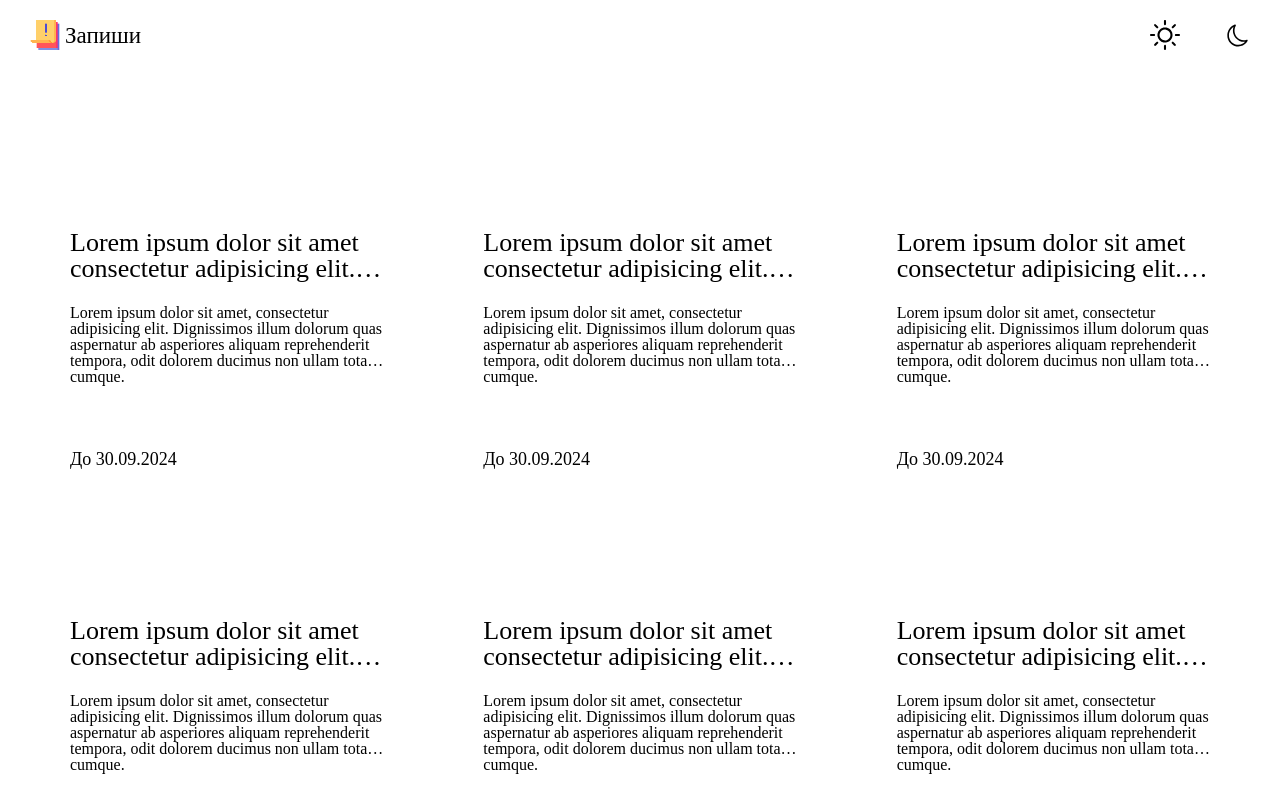
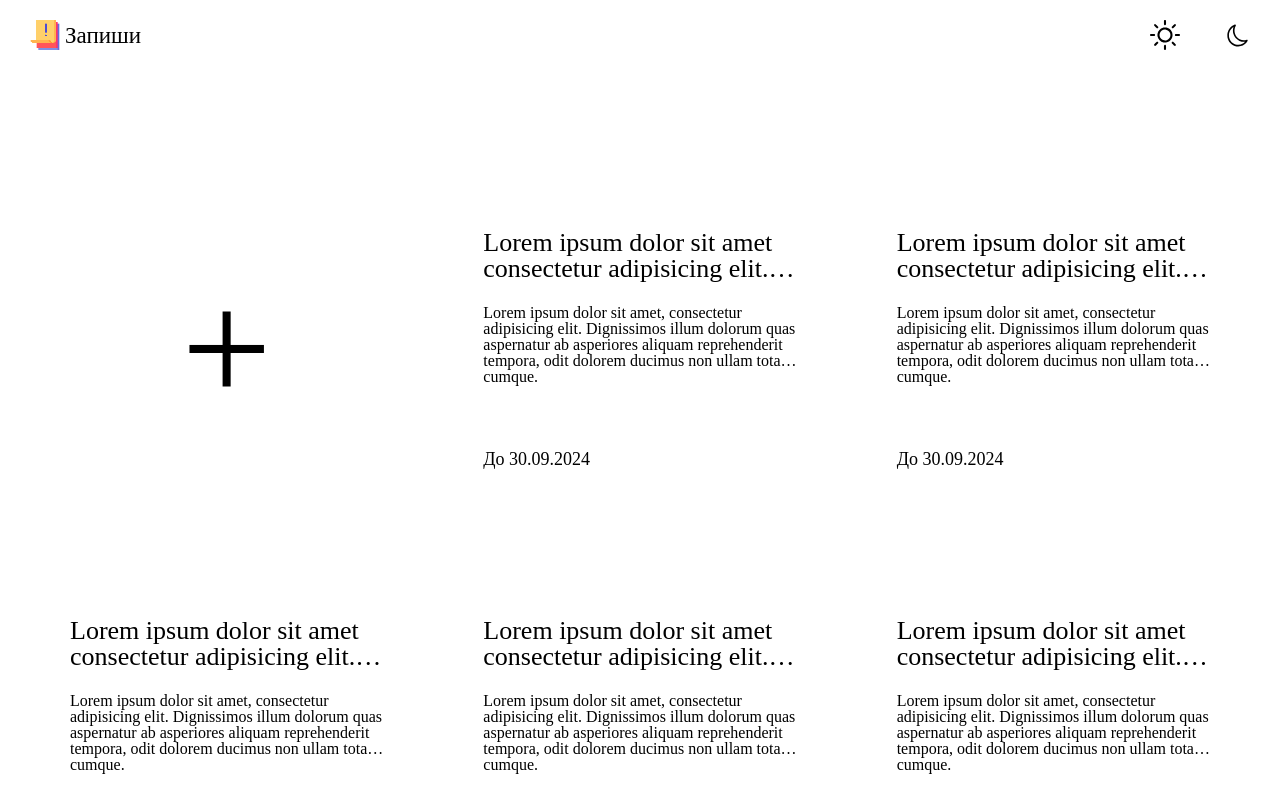
Before and after one commit to shved-project/Write, a React (Vite) app: page / in a window 1280 px wide. Shown: the top 800 px of the page. Built offline with nearby package versions, Linux system fonts and the light colour scheme.

Commit message:
Добавили кнопку (Добавить записку)

```diff
--- /dev/null
+++ b/src/components/Notes/add-note.scss
@@ -0,0 +1,19 @@
+.add-note {
+	display: flex;
+	align-items: center;
+	justify-content: center;
+	margin-top: 30px;
+	border: 2px solid var(--text-color);
+	cursor: pointer;
+	font-family: Nunito-SemiBold;
+	font-size: 160px;
+	color: var(--text-color);
+	border-radius: 10px;
+	background: none;
+	outline: none;
+	transition: transform 0.2s ease-out;
+
+	&:hover {
+		transform: scale(1.02);
+	}
+}
--- a/src/components/Notes/index.jsx
+++ b/src/components/Notes/index.jsx
@@ -1,10 +1,20 @@
 import Note from "../Note";
 
 import "./notes.scss";
+import "./add-note.scss";
 
 export default function Notes() {
+	function AddNoteCard() {
+		return (
+			<button className='add-note' title='Создать записку'>
+				+
+			</button>
+		);
+	}
+
 	return (
 		<section className='notes'>
+			<AddNoteCard />
 			<Note />
 			<Note />
 			<Note />
```
